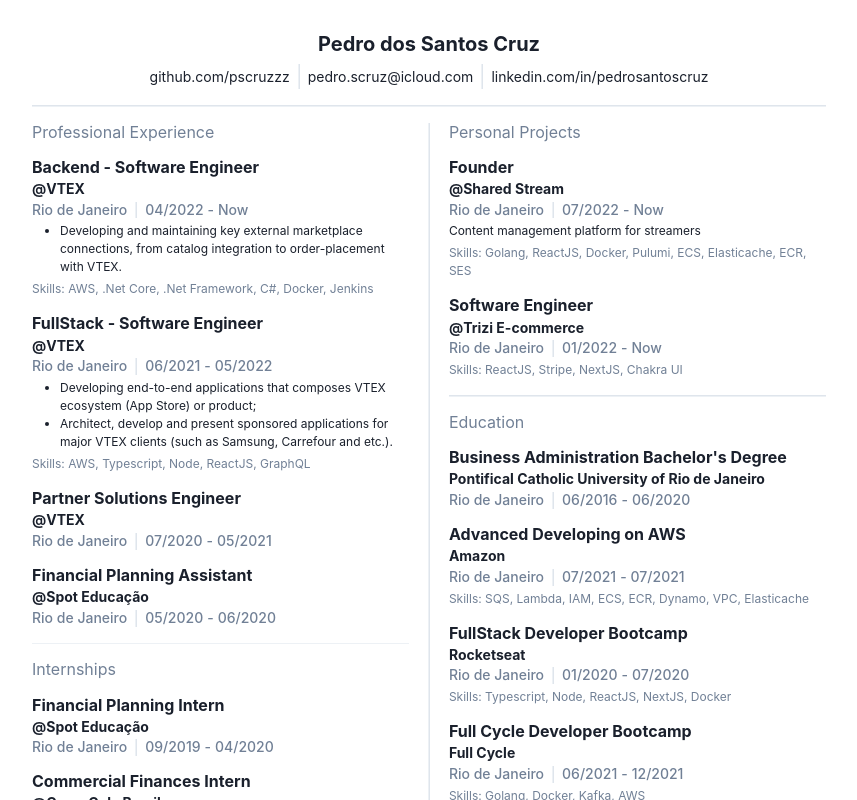
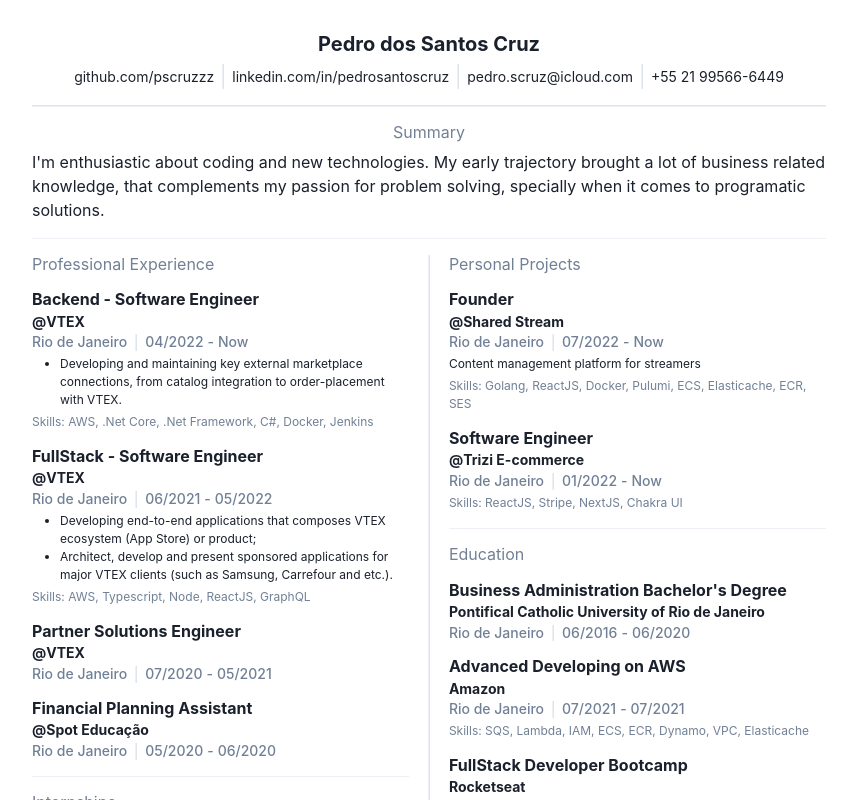
Before and after one commit to pscruzzz/my-resume, a Next.js app: page / in a window 1280 px wide. Shown: the top 800 px of the page, without its empty margins (211-1068 px from the left). Built offline with nearby package versions, Linux system fonts and the light colour scheme.

Commit message:
feat: improve cv

```diff
--- a/components/Resume.tsx
+++ b/components/Resume.tsx
@@ -20,16 +20,29 @@
             </Text>
           </Link>
           <Divider display={{ base: "none", lg: "flex" }} h="25px" w="1px" bg={"gray.300"} orientation='vertical' />
-          <Text id="email" fontSize={"sm"}>
-            pedro.scruz@icloud.com
-          </Text>
-          <Divider display={{ base: "none", lg: "flex" }} h="25px" w="1px" bg={"gray.300"} orientation='vertical' />
           <Link href="https://linkedin.com/in/pedrosantoscruz" target="_blank">
             <Text id="linkedin" fontSize={"sm"}>
               linkedin.com/in/pedrosantoscruz
             </Text>
           </Link>
+          <Divider display={{ base: "none", lg: "flex" }} h="25px" w="1px" bg={"gray.300"} orientation='vertical' />
+          <Text id="email" fontSize={"sm"}>
+            pedro.scruz@icloud.com
+          </Text>
+          <Divider display={{ base: "none", lg: "flex" }} h="25px" w="1px" bg={"gray.300"} orientation='vertical' />
+          <Text id="phone" fontSize={"sm"}>
+            +55 21 99566-6449
+          </Text>
         </Stack>
+      </Stack>
+      <Divider h="0.5px" w="100%" bg={"gray.300"} orientation='horizontal' />
+      <Stack align="center">
+        <Heading as="h3" size={"sm"} fontWeight={"normal"} color={"gray.500"}>
+          Summary
+        </Heading>
+        <Text id="summary">
+          I&apos;m enthusiastic about coding and new technologies. My early trajectory brought a lot of business related knowledge, that complements my passion for problem solving, specially when it comes to programatic solutions.
+        </Text>
       </Stack>
       <Divider h="0.5px" w="100%" bg={"gray.300"} orientation='horizontal' />
       <Stack spacing={{ base: 4, lg: 0 }} direction={{ base: "column", lg: "row" }} w="100%" justify={"space-between"} className={"cvContent"}>
```
